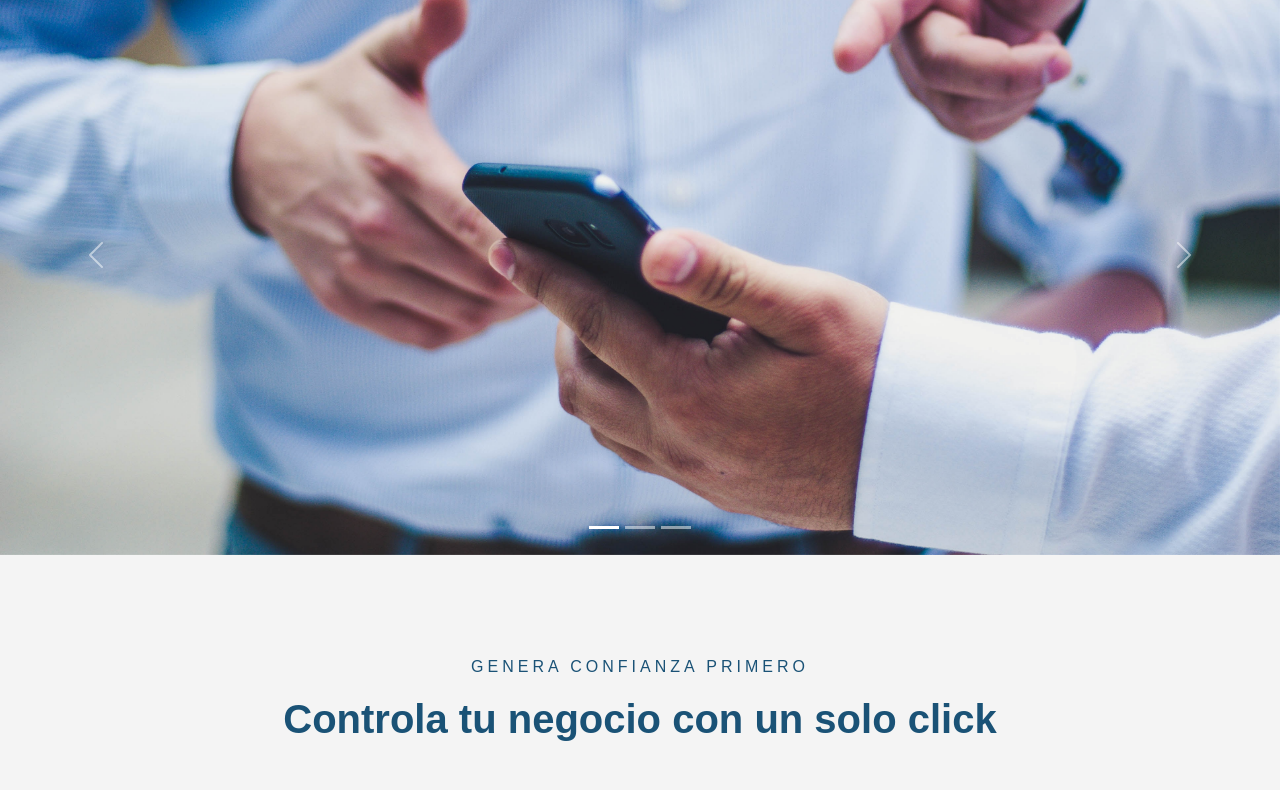
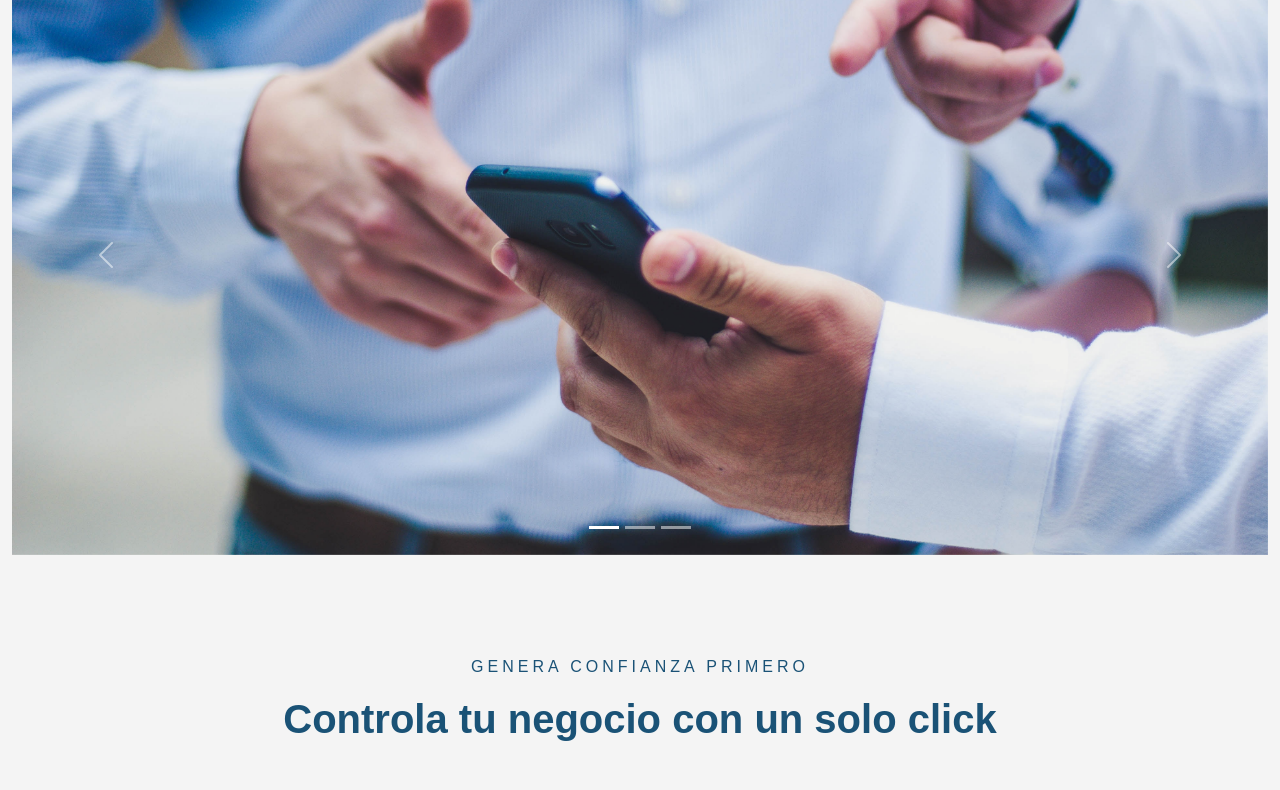
Before and after one commit to Emanuel-Trangoni/PF-Trangoni-Emanuel, a plain HTML site: page index.html in a window 1280 px wide. Shown: the part 192-982 px from the top of the page. Drawn offline with Linux system fonts and the light colour scheme.

Commit message:
proyecto coderentrega3

```diff
--- a/index.html
+++ b/index.html
@@ -50,6 +50,7 @@
 
 
     <!-- MENU NAV -->
+
     <div class="row">
 
 
@@ -88,8 +89,9 @@
 
    </div>
 <!-- CARROUSEL -->
-<div class="ROL">
-    <div class="COL">
+<div class="container-fluid">
+    <div class="rol">
+        <div class="col">
             <div id="carouselExampleIndicators" class="carousel slide">
                 <div class="carousel-indicators">
                     <button type="button" data-bs-target="#carouselExampleIndicators" data-bs-slide-to="0" class="active" aria-current="true" aria-label="Slide 1"></button>
@@ -130,6 +132,8 @@
             </div>
         </div>
     </div>
+</div>
+
 
 
            <!-- CARDS PRINCIPALES -->
```
Also changed, not shown: contacto.html (+4 -0 lines). Lines whose indentation alone changed are shown as unchanged.
